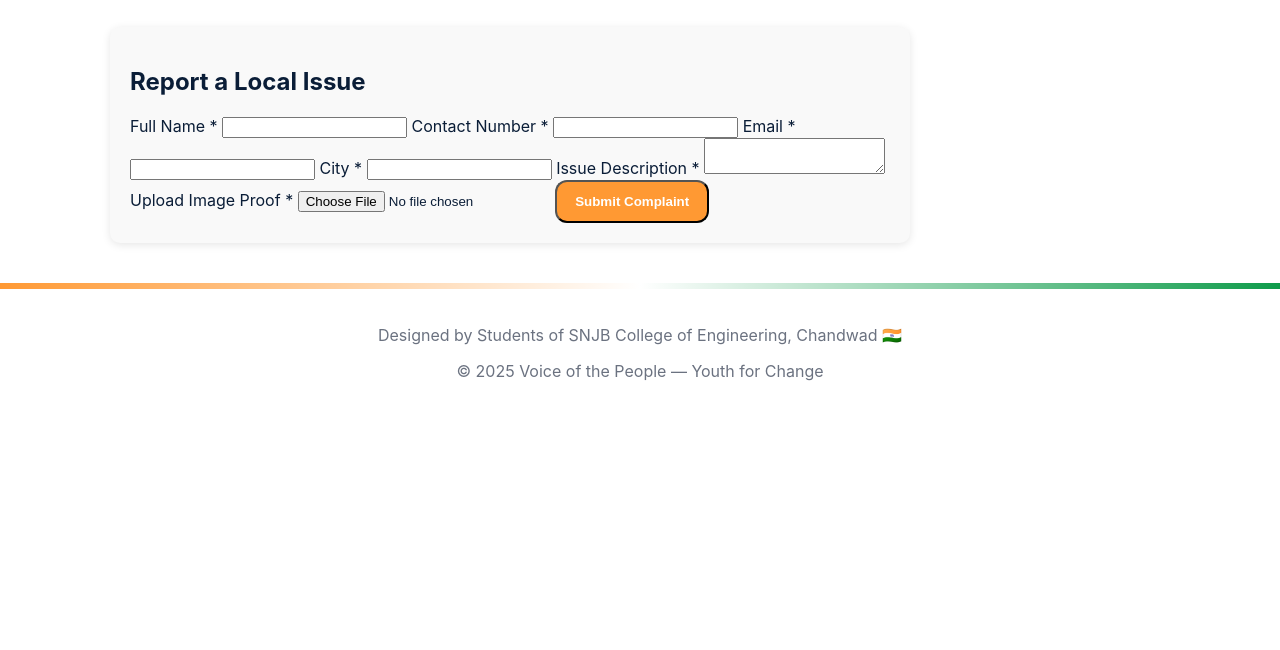
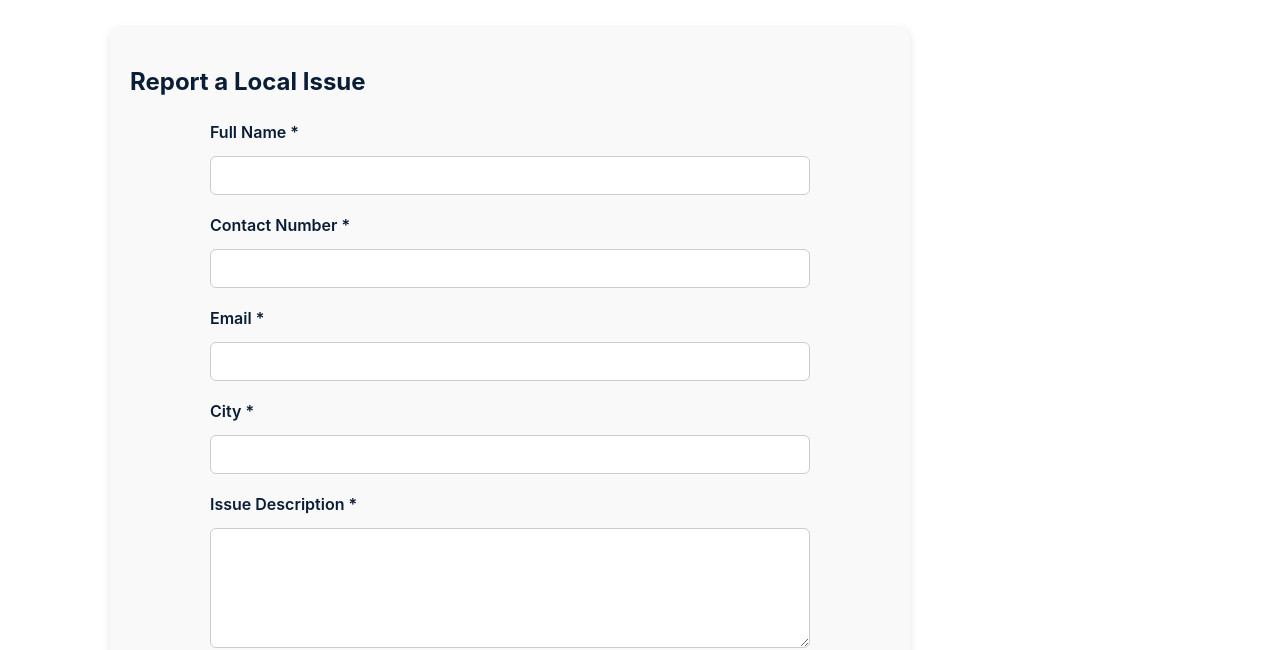
Before and after one commit to TejasJain676/voice-of-the-people, a plain HTML site: page voice.html in a window 1280 px wide. Shown: the part 181-831 px from the top of the page. Before the commit the page ends 800 px from the top, so only its background shows below. Drawn offline with Linux system fonts and the light colour scheme.

Commit message:
Update style.css

```diff
--- a/style.css
+++ b/style.css
@@ -68,14 +68,40 @@ body{font-family:Inter,Arial,sans-serif;margin:0;background:var(--bg);color:var(
   box-shadow: 0 2px 8px rgba(0, 0, 0, 0.1) !important;
 }
 
-@media (min-width: 768px) {
-  #issueForm {
-    grid-template-columns: 1fr 1fr;
-  }
+/* ===================== REPORT ISSUE FORM ===================== */
+#issueForm {
+  max-width: 600px;
+  margin: auto;
+  display: grid;
+  grid-template-columns: 1fr;
+  gap: 14px;
+}
 
-  #issueForm textarea,
-  #issueForm button,
-  #issueForm input[type="file"] {
-    grid-column: span 2;
-  }
+#issueForm label {
+  font-weight: 600;
+  margin-top: 6px;
 }
+
+#issueForm input,
+#issueForm textarea {
+  padding: 10px;
+  border-radius: 6px;
+  border: 1px solid #ccc;
+  font-size: 15px;
+}
+
+#issueForm textarea {
+  min-height: 120px;
+  resize: vertical;
+}
+
+#issueForm button {
+  margin-top: 10px;
+  align-self: flex-start;
+}
+
+/* ===================== POPUP STYLING ===================== */
+#pdfPopup a.btn {
+  display: inline-block;
+  margin-top: 12px;
+}
```
